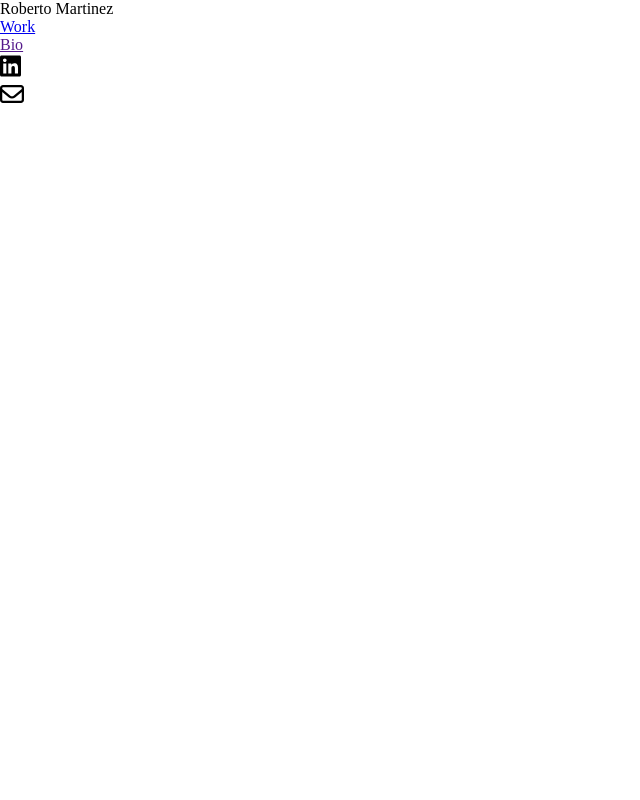
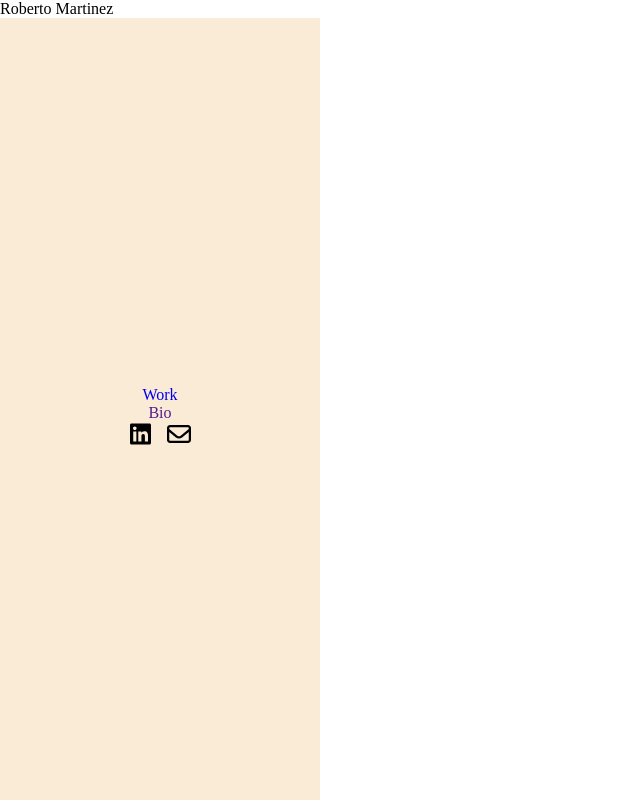
Before and after one commit to Jxnfernandx/Portfolio-RobertoMartinez, a plain HTML site: page index.html in a window 1280 px wide. Shown: the whole page, without its empty margins (0-640 px from the left). Drawn offline with Linux system fonts and the light colour scheme.

Commit message:
basic navigation setup finished

```diff
--- a/index.html
+++ b/index.html
@@ -3,16 +3,17 @@
 <head>
     <meta charset="UTF-8">
     <meta name="viewport" content="width=device-width, initial-scale=1.0">
-    <link rel="stylesheet" href="styles.css">
+    <link rel="stylesheet" href="main.css">
     <title>Roberto Martinez</title>
 </head>
 <body>
     <header>
-        <nav>
             <span>Roberto Martinez</span>
             <ul>
                 <li><a href="./files/work.html">Work</a></li>
-                <li><a href="">Bio</a></li>
+                <li><a id="link" href="">Bio</a></li>
+
+                <div class="social-icons">
                     <li>
                         <a target="_blank"  href="https://www.linkedin.com/in/roberto-martinez-meza-00723223b/">
                             <svg xmlns="http://www.w3.org/2000/svg"
@@ -31,11 +32,12 @@
                             </svg>
                         </a>
                     </li>
+                </div>
 
             </ul>
-        </nav>
     </header>
     <footer>
     </footer>
+    <script src="./script.js"></script>
 </body>
 </html>
--- /dev/null
+++ b/main.css
@@ -0,0 +1,39 @@
+*,
+*::before,
+*::after {
+    box-sizing: border-box;
+    margin: 0;
+    padding: 0;
+}
+nav {
+    display: flex;
+    background-color: #f00;
+}
+ul {
+    width: 25%;
+    background-color: antiquewhite;
+    position: fixed;
+    height: 100%;
+    overflow: auto;
+    display: flex;
+    flex-direction: column;
+    justify-content: center;
+    align-items: center;
+}
+li {
+   list-style: none;
+}
+a {
+    text-decoration: none;
+}
+a:hover {
+    color: #f00;
+}
+.social-icons {
+    display: flex;
+    justify-content: space-evenly;
+    gap: 1em;
+}
+.social-icons svg :hover {
+    fill: #f00;
+}
--- /dev/null
+++ b/script.js
@@ -0,0 +1,5 @@
+const link = document.getElementById("link");
+
+link.addEventListener("click", () => {
+    link.style.color = "red";
+})
--- a/styles.css
+++ /dev/null
@@ -1,11 +0,0 @@
-*,
-*::before,
-*::after {
-    box-sizing: border-box;
-    margin: 0;
-    padding: 0;
-}
-
-li {
-   list-style: none;
-}
```
Also changed, not shown: files/work.html (+1 -0 lines). Lines whose indentation alone changed are shown as unchanged.
